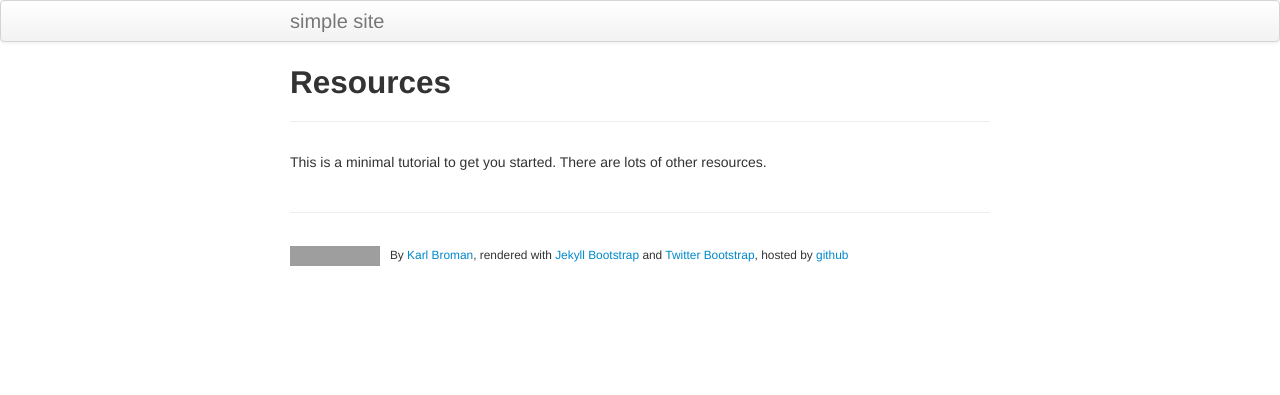
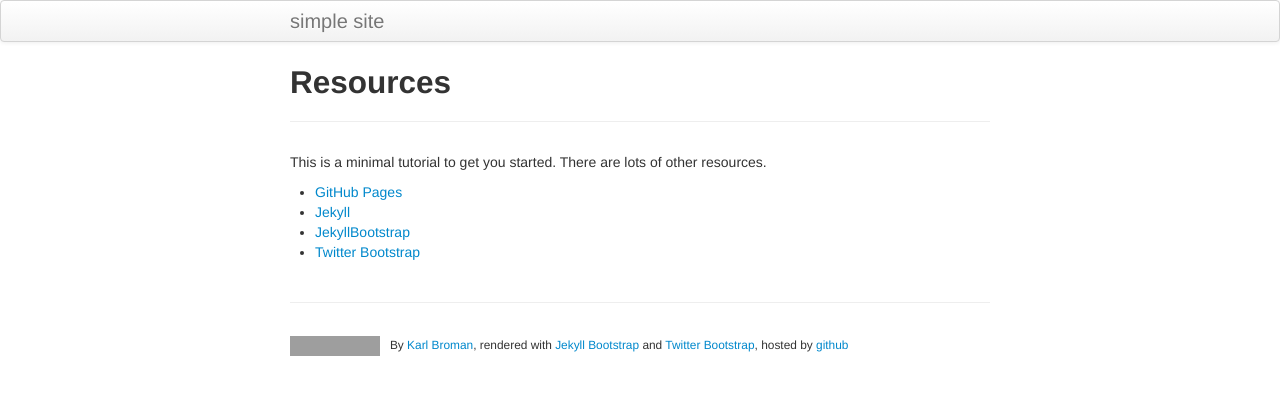
Before and after one commit to kbroman/simple_site, a Jekyll site: the page built from pages/resources.md, in a window 1280 px wide. Shown: the top 395 px of the page. Built offline with Jekyll 4.4.1, drawn with Linux system fonts in a browser that asks for light colours; grey boxes are pictures that could not be loaded.

Commit message:
Add a few resources

```diff
--- a/pages/resources.md
+++ b/pages/resources.md
@@ -5,3 +5,8 @@ title: Resources
 
 This is a minimal tutorial to get you started. There are lots of
 other resources.
+
+- [GitHub Pages](http://pages.github.com)
+- [Jekyll](http://jekyllrb.com/)
+- [JekyllBootstrap](http://jekyllbootstrap.com/)
+- [Twitter Bootstrap](http://getbootstrap.com/)
```
